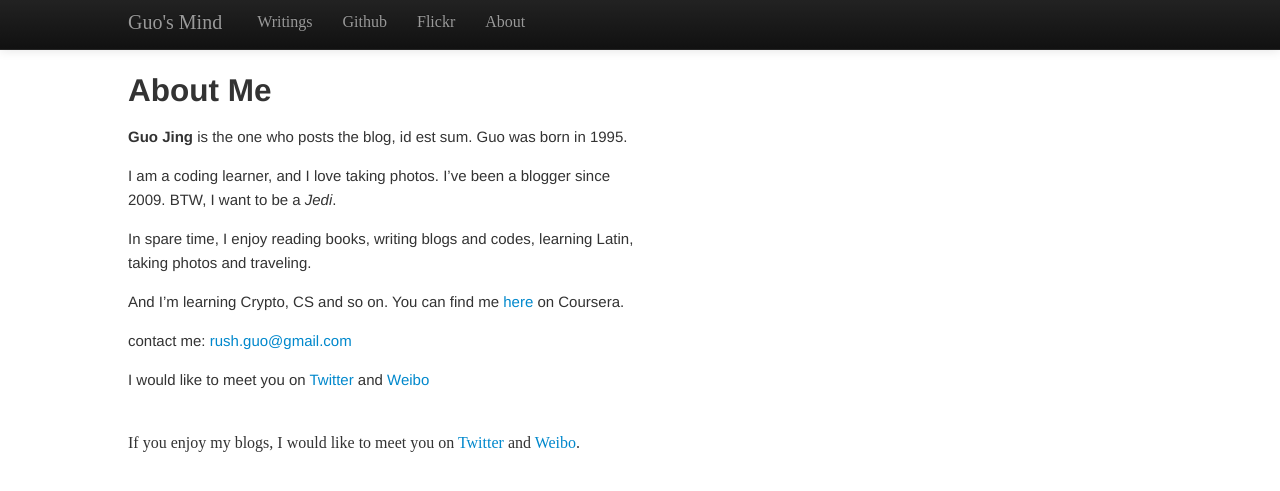
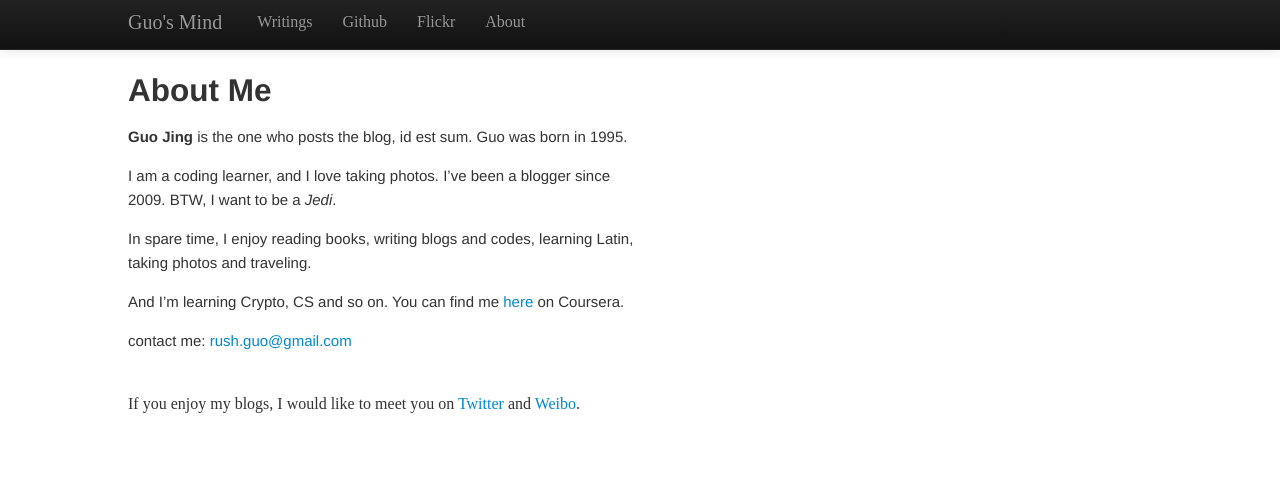
Before and after one commit to guojing0/guojing0.github.io, a Jekyll site: the page built from about-me.md, in a window 1280 px wide. Shown: the top 491 px of the page. Built offline with Jekyll 4.4.1, drawn with Linux system fonts in a browser that asks for light colours; Markdown is read by kramdown in place of the engine named in the settings.

Commit message:
about me

```diff
--- a/about-me.md
+++ b/about-me.md
@@ -12,5 +12,3 @@ In spare time, I enjoy reading books, writing blogs and codes, learning Latin, t
 And I'm learning Crypto, CS and so on. You can find me <a href="https://www.coursera.org/user/i/361951d01125a4915d2bc9815ad17a1b">here</a> on Coursera.
 
 contact me: <rush.guo@gmail.com>
-
-I would like to meet you on <a href="https://twitter.com/guojingtw">Twitter</a> and <a href="http://weibo.com/gj1030">Weibo</a>
```
